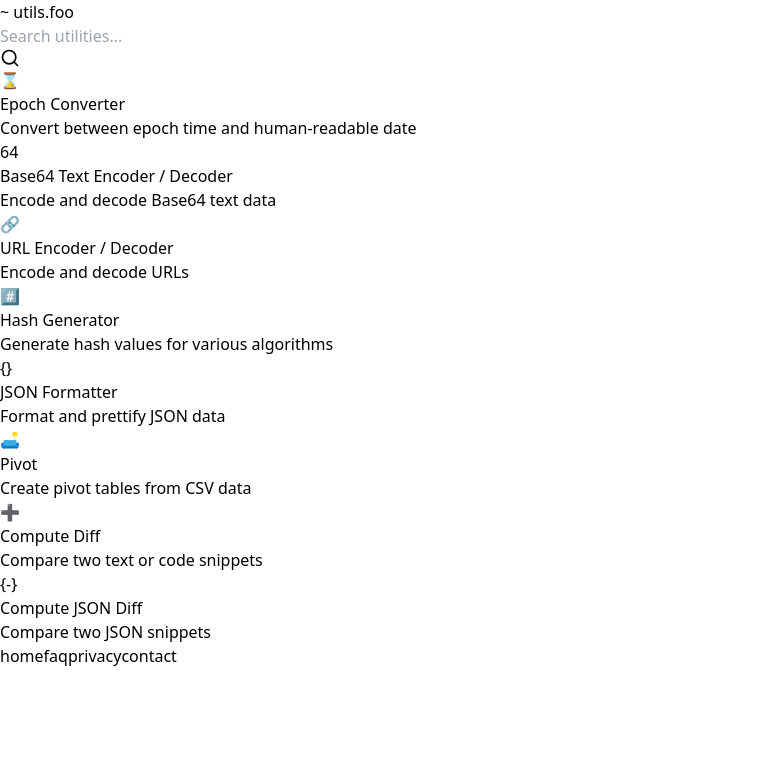
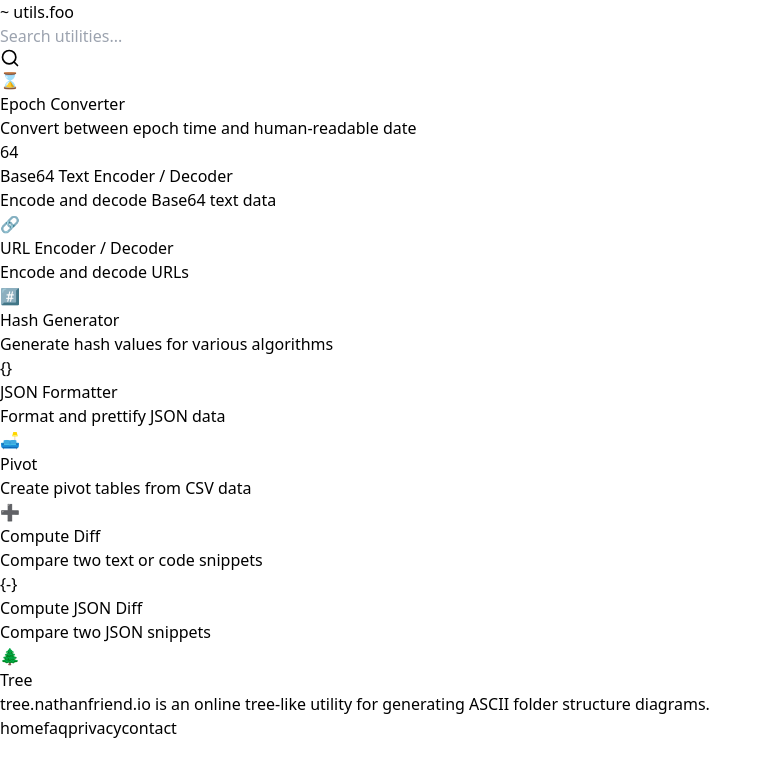
Before and after one commit to midplane/utils.foo, a React (Vite) app: page / in a window 1280 px wide. Shown: the top 776 px of the page, without its empty margins (0-772 px from the left). Built offline with nearby package versions, Linux system fonts and the light colour scheme.

Commit message:
add external ref to 'tree'

```diff
--- a/src/pages/Home.jsx
+++ b/src/pages/Home.jsx
@@ -27,6 +27,7 @@ const utilities = [
   { name: 'Pivot', description: 'Create pivot tables from CSV data', path: '/pivot', icon: '🛋️' },
   { name: 'Compute Diff', description: 'Compare two text or code snippets', path: '/diff', icon: '➕' },
   { name: 'Compute JSON Diff', description: 'Compare two JSON snippets', path: '/diff?lang=json', icon: '{-}' },
+  { name: 'Tree', description: 'tree.nathanfriend.io is an online tree-like utility for generating ASCII folder structure diagrams.', path: 'https://tree.nathanfriend.io/', icon: '🌲' },
   // Add more utilities here as we implement them
 ];
 
@@ -73,7 +74,7 @@ export default function Home() {
 
 function UtilityCard({ utility }) {
   return (
-    <Link to={utility.path} className="flex h-full">
+    <Link to={utility.path} className="flex h-full" target='_blank'>
       <div className="flex flex-col w-full p-4 bg-white rounded-md border border-gray-300 bg-white shadow-sm focus-within:ring-indigo-500 focus-within:ring-offset-2 hover:border-gray-400">
         <div className="flex items-center space-x-4 mb-4">
           <div className="flex-shrink-0 w-12 h-12 bg-gray-100 rounded-full flex items-center justify-center text-xl font-bold font-mono">
```
